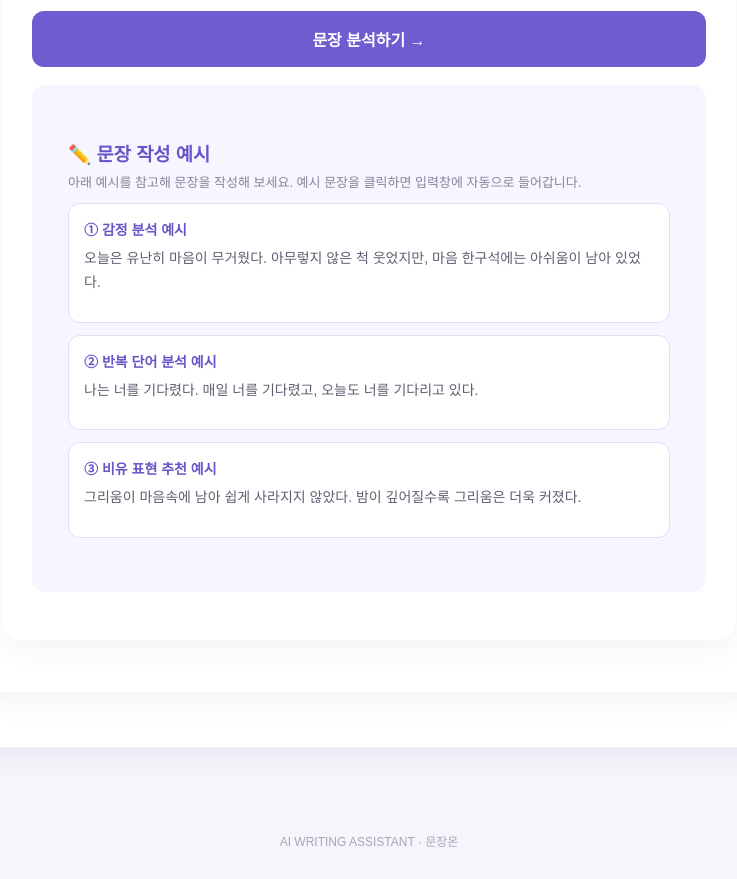
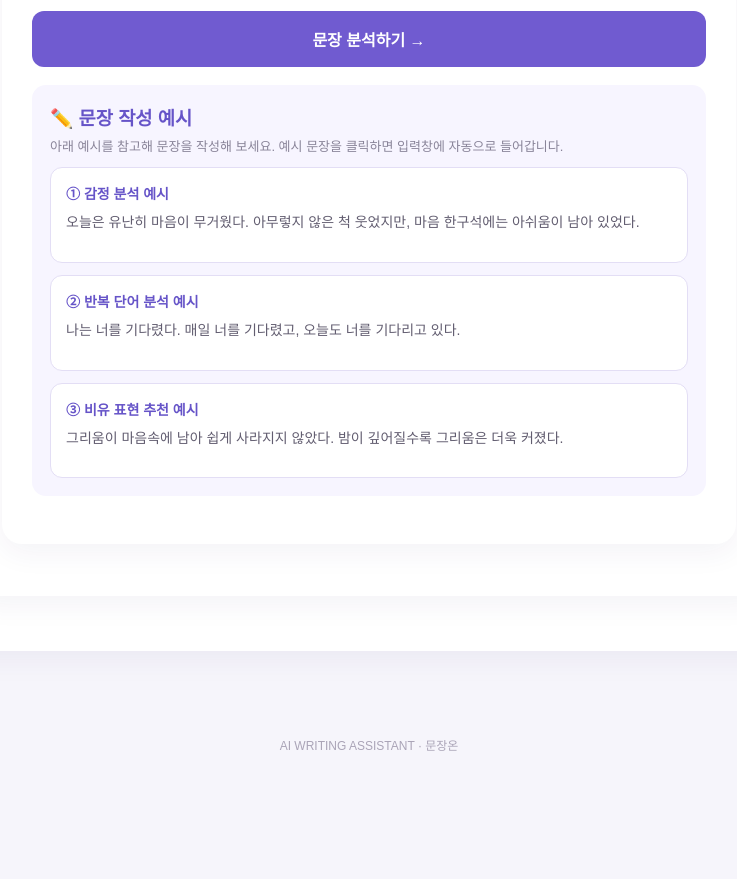
Before and after one commit to dydwns0626/munjang-on, a plain HTML site: page index.html in a window 1280 px wide. Shown: the part 1060-1939 px from the top of the page, without its empty margins (271-1008 px from the left). After the commit the page ends 1843 px from the top, so only its background shows below. Drawn offline with Linux system fonts and the light colour scheme.

Commit message:
Update index.html

```diff
--- a/index.html
+++ b/index.html
@@ -76,8 +76,6 @@ placeholder="여기에 직접 쓴 글을 입력해 보세요."></textarea>
   <button id="analyzeBtn">문장 분석하기 →</button>
 
 <div class="example-box">
-
-<div class="example-box">
   <h3>✏️ 문장 작성 예시</h3>
   <p>아래 예시를 참고해 문장을 작성해 보세요. 예시 문장을 클릭하면 입력창에 자동으로 들어갑니다.</p>
 
```
